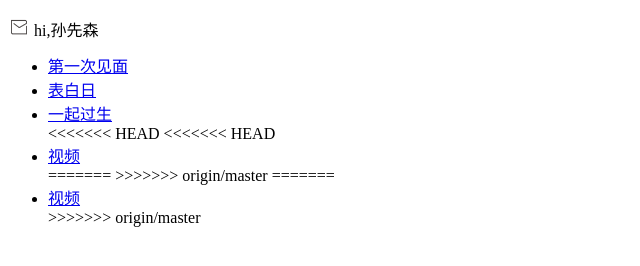
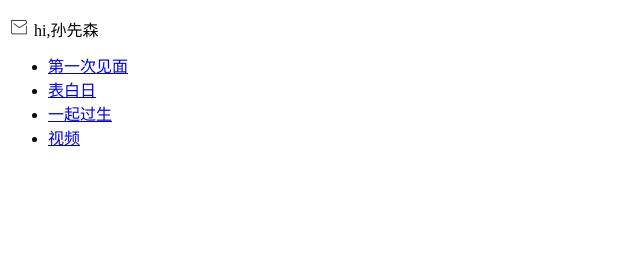
Before and after one commit to yueying6/yueying6.github.io, a plain HTML site: page left.html in a window 1280 px wide. Shown: the whole page, without its empty margins (0-640 px from the left). Drawn offline with Linux system fonts and the light colour scheme.

Commit message:
Update left.html

```diff
--- a/left.html
+++ b/left.html
@@ -16,14 +16,7 @@
 <li><a href="相识在QQ，初见他，她.html" target="rightframe">第一次见面</a></li>
 <li><a href="表白日，撒花花~.html" target="rightframe">表白日</a></li>
 <li><a href="过生日.html" target="rightframe">一起过生</a></li>
-<<<<<<< HEAD
-<<<<<<< HEAD
 <li><a href="视频.html" target="rightframe">视频</a></li>
-=======
->>>>>>> origin/master
-=======
-<li><a href="视频.html" target="rightframe">视频</a></li>
->>>>>>> origin/master
 
 </ul>
 </body>
```
